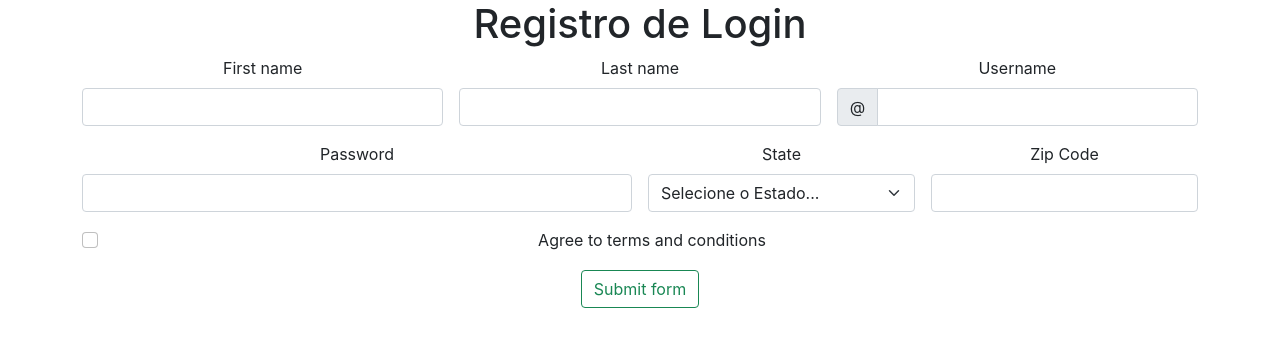
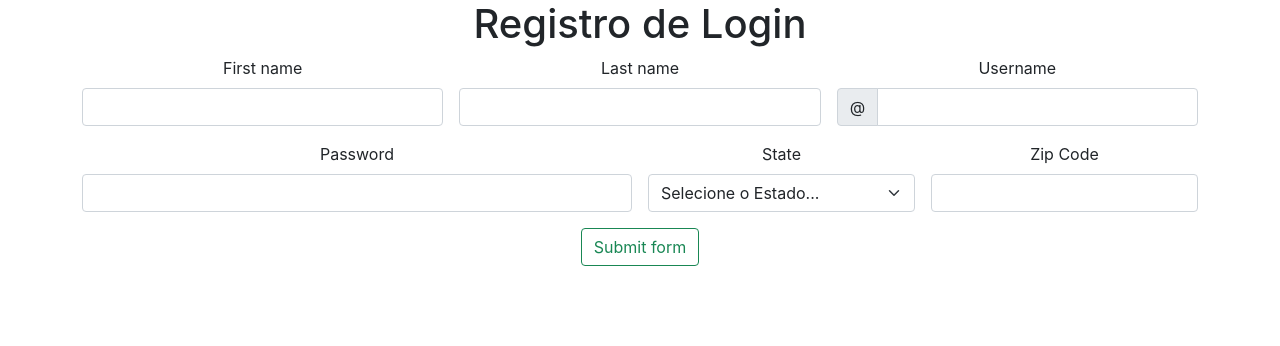
Before and after one commit to renatoguara2020/front-end-react, a React (Create React App) app: page /login in a window 1280 px wide. Shown: the top 346 px of the page. Built offline with nearby package versions, Linux system fonts and the light colour scheme.

Commit message:
commit changes

```diff
--- a/src/pages/Login/index.js
+++ b/src/pages/Login/index.js
@@ -119,17 +119,7 @@ const Login = () =>{
               Please provide a valid zip.
             </div>
           </div>
-          <div className="col-12">
-            <div className="form-check">
-              <input className="form-check-input" type="checkbox"   name="checkBox" id ="invalidCheck"onChange={dadosLogin}/>
-              <label className="form-check-label" for="invalidCheck">
-                Agree to terms and conditions
-              </label>
-              <div className="invalid-feedback">
-                You must agree before submitting.
-              </div>
-            </div>
-          </div>
+
           <div className="col-12">
             <button className="btn btn-outline-success" type="submit">Submit form</button>
           </div>
```
